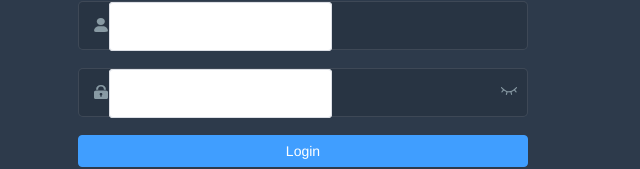
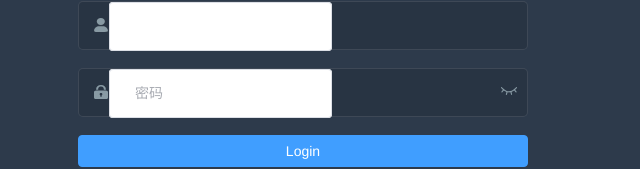
Before and after one commit to parmery/elementPlusAdmin, a Vue app: page /#/login in a window 1280 px wide. Shown: the part 229-398 px from the top of the page, without its empty margins (337-977 px from the left). Built offline with nearby package versions, Linux system fonts and the light colour scheme.

Commit message:
login页面添加大小写提示

```diff
--- a/src/views/login/index.vue
+++ b/src/views/login/index.vue
@@ -1,10 +1,10 @@
 <template>
   <div class="login-container">
     <el-form
-      class="login-form"
       ref="loginForm"
       :model="loginForm"
       :rules="loginRules"
+      class="login-form"
       autocomplete="on"
       label-position="left"
     >
@@ -17,30 +17,38 @@
           <svg-icon icon-class="user" />
         </span>
         <el-input
-          type="text"
-          placeholder="Username"
           ref="username"
           v-model="loginForm.username"
+          placeholder="请输入用户名"
           name="username"
+          type="text"
           tabindex="1"
           autocomplete="on"
         />
       </el-form-item>
 
-      <el-tooltip content="Caps lock is On" placement="right" manual>
+      <el-tooltip
+        v-model:visible="capsTooltip"
+        content="大写锁定已开启"
+        placement="right"
+        manual
+      >
         <el-form-item prop="password">
           <span class="svg-container">
             <svg-icon icon-class="password" />
           </span>
           <el-input
+            :key="passwordType"
             ref="password"
             v-model="loginForm.password"
+            :type="passwordType"
+            placeholder="密码"
             name="password"
-            placeholder="密码"
-            :type="passwordType"
             tabindex="2"
             autocomplete="on"
             @keyup.enter="handleLogin"
+            @keyup="checkCapslock"
+            @blur="capsTooltip = false"
           />
           <span class="show-pwd" @click="showPwd">
             <svg-icon
@@ -51,6 +59,7 @@
       </el-tooltip>
 
       <el-button
+        :loading="loading"
         type="primary"
         style="width: 100%; margin-bottom: 30px"
         @click.prevent="handleLogin"
@@ -99,7 +108,7 @@ export default {
     return {
       loginForm: {
         username: "admin",
-        password: "11111",
+        password: "",
       },
       loginRules: {
         username: [
@@ -110,11 +119,12 @@ export default {
         ],
       },
       passwordType: "password",
+      capsTooltip: false,
+      loading: false,
     };
   },
   methods: {
     handleLogin() {
-      console.log(this.loginForm);
       this.$refs.loginForm.validate((valid) => {
         console.log(valid);
       });
@@ -129,6 +139,18 @@ export default {
         this.$refs.password.focus();
       });
     },
+    checkCapslock(e) {
+      const { key } = e;
+      this.capsTooltip = key && key.length === 1 && key >= "A" && key <= "Z";
+      console.log(e);
+    },
+  },
+  mounted() {
+    if (this.loginForm.username === "") {
+      this.$refs.username.focus();
+    } else if (this.loginForm.password === "") {
+      this.$refs.password.focus();
+    }
   },
 };
 </script>
@@ -169,6 +191,15 @@ $cursor: #fff;
   }
 
   .el-input__inner {
+    box-shadow: none;
+  }
+
+  .el-form-item.is-error .el-input__inner,
+  .el-form-item.is-error .el-input__inner:focus,
+  .el-form-item.is-error .el-select-v2__wrapper,
+  .el-form-item.is-error .el-select-v2__wrapper:focus,
+  .el-form-item.is-error .el-textarea__inner,
+  .el-form-item.is-error .el-textarea__inner:focus {
     box-shadow: none;
   }
 }
```
Also changed, not shown: package.json (+7 -0 lines), 1 other file (tests, documents, lock files or other folders).
